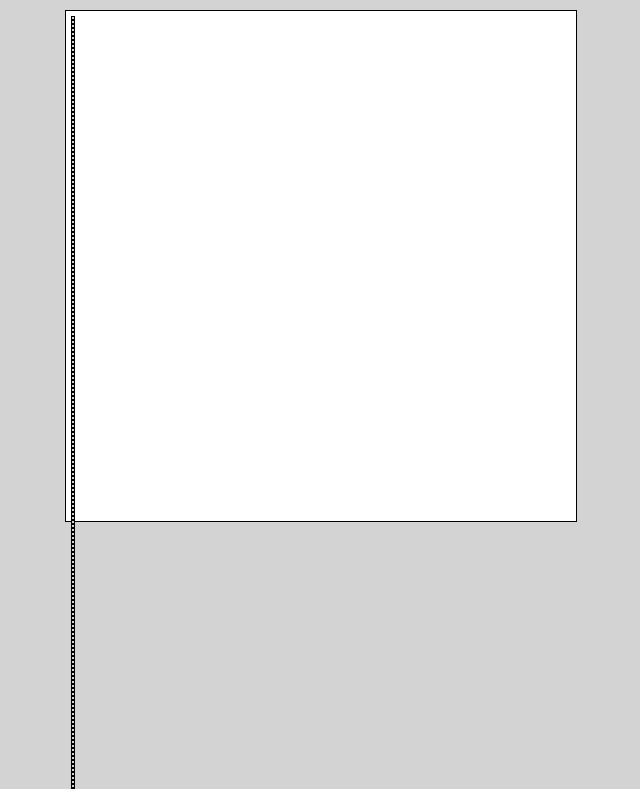
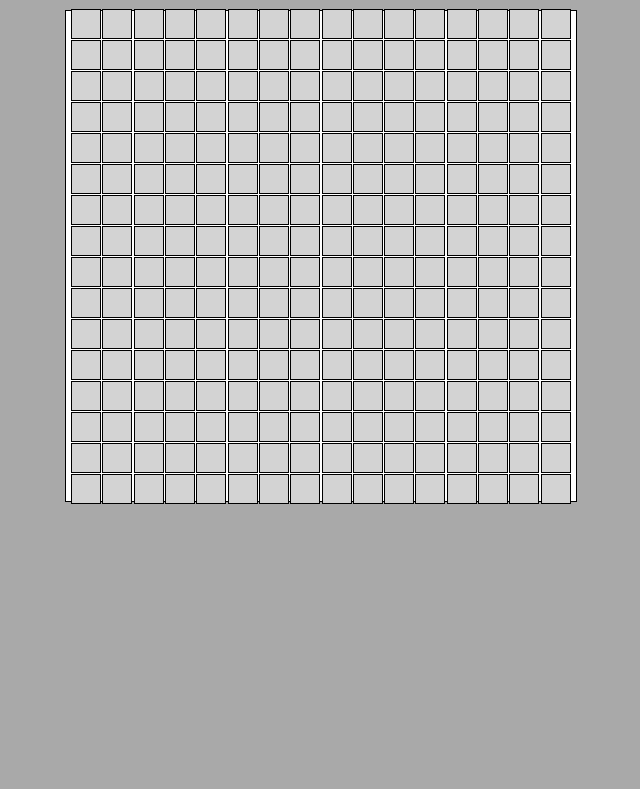
Before and after one commit to OHoSPARTACUS/etch-a-sketch, a plain HTML site: page index.html in a window 1280 px wide. Shown: the part 77-866 px from the top of the page, without its empty margins (319-959 px from the left). After the commit the page ends 800 px from the top, so only its background shows below. Drawn offline with Linux system fonts and the light colour scheme.

Commit message:
created working color changing function. Currently too basic, but operational!

```diff
--- a/script.js
+++ b/script.js
@@ -4,10 +4,20 @@ let sketchBox = document.querySelector('.sketch-box');
 
 function makeDivs() {
     for (i = 0; i < divGrid; i++) {
-        let div = document.createElement('div');
+        let div = document.createElement('div')
         div.classList.add("grid-box");
         sketchBox.appendChild(div);
     }
 }
 
+function changeColor() {
+    let divs = document.querySelectorAll(".sketch-box div");
+    divs.forEach((div) => {
+        div.addEventListener("mouseover", function(e) {
+            e.target.setAttribute("style", "background: black");
+        });
+    });
+}
+
 makeDivs();
+changeColor();
--- a/styles.css
+++ b/styles.css
@@ -1,7 +1,7 @@
 * {
     margin: 0;
     font-family: Arial;
-    background-color: lightgray;
+    background-color: darkgray;
 }
 
 h1 {
@@ -16,7 +16,7 @@ button {
 }
 
 .sketch-box {
-    height: 500px;
+    height: 480px;
     width: 500px;
     border: 1px solid black;
     background-color: white;
@@ -24,14 +24,14 @@ button {
     margin-bottom: 20px;
     padding: 5px;
     display: grid;
+    grid-template-columns: auto auto auto auto auto auto auto auto auto auto auto auto auto auto auto auto;
+    align-content: center;
+    grid-gap: 1px;
 }
 
 .sketch-box div{
-    border: 1px solid black;
+    border: .5px solid black;
     background-color: lightgrey;
+    height: 28px;
+    width: 28px;
 }
-
-.grid-box{
-    height: 2px;
-    width: 2px;
-}
```
